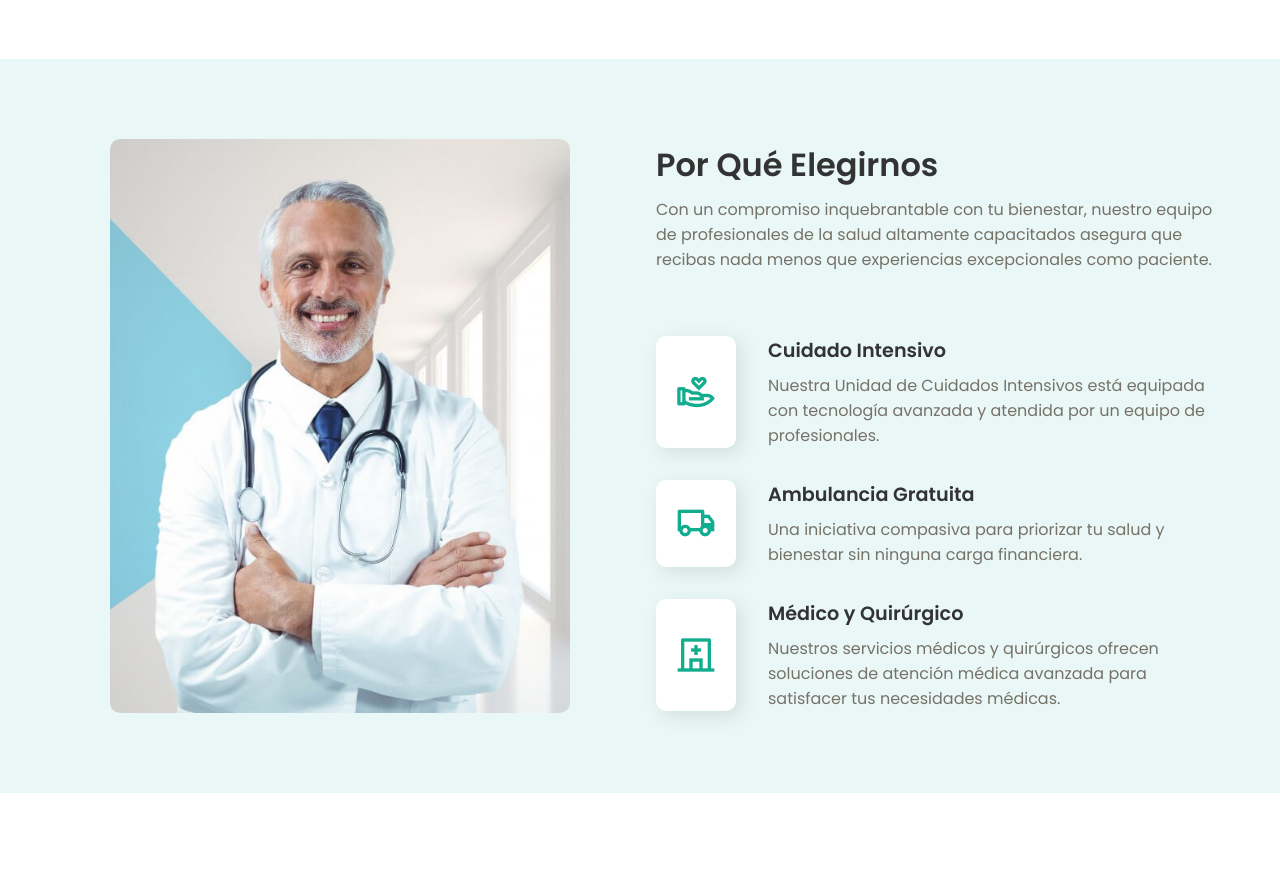
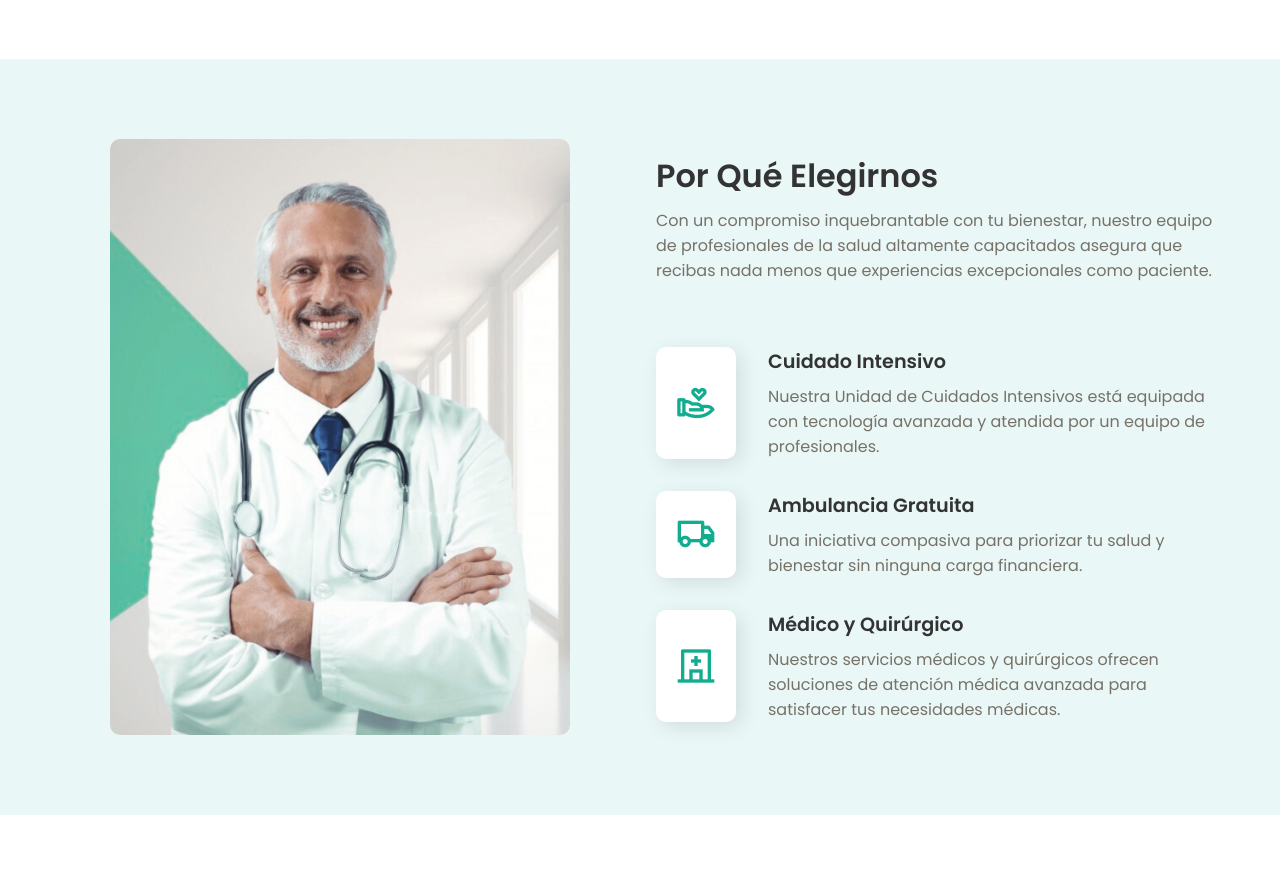
Before and after one commit to Bebell-Digital-Solutions/consultorio-digital-demo, a plain HTML site: page index.html in a window 1280 px wide. Shown: the part 2000-2870 px from the top of the page. Drawn offline with nearby package versions, Linux system fonts and the light colour scheme; files whose address does not match are found by name.

Commit message:
Update index.html

```diff
--- a/index.html
+++ b/index.html
@@ -912,7 +912,7 @@
 
   <div  class="section__container why__container" id="blog" style="background: #e9f7f7;">
     <div class="why__image">
-      <img src="https://bebell-digital-solutions.github.io/consultorio-digital-demo/activos/choose-us.jpg" alt="why choose us" />
+      <img src="https://bebell-digital-solutions.github.io/consultorio-digital-demo/activos/doctor-tiny.png" alt="why choose us" />
     </div>
     <div class="why__content">
       <h2 class="section__header">Por Qué Elegirnos</h2>
```
